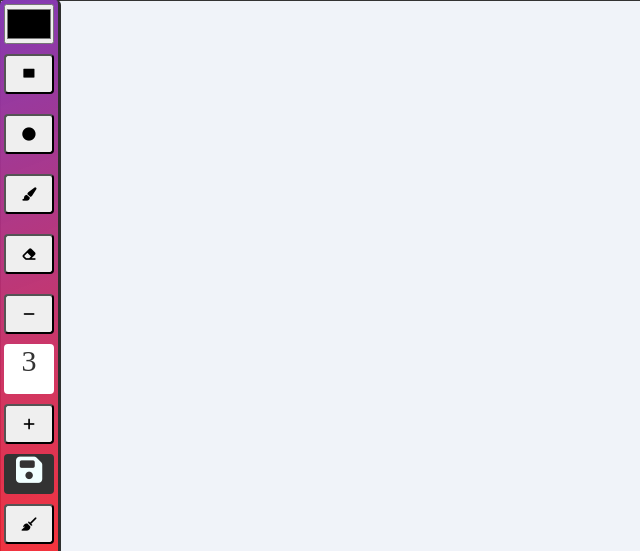
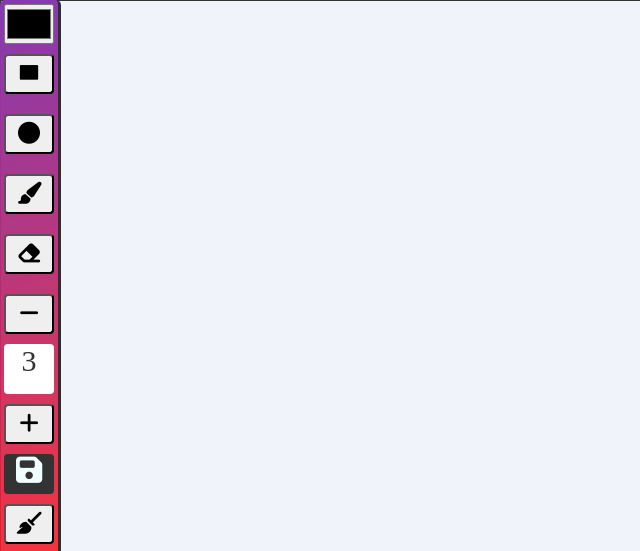
Before and after one commit to anhsotank/Paint, a plain HTML site: page index.html in a window 1280 px wide. Shown: the top 551 px of the page, 0-640 px from the left. Drawn offline with nearby package versions, Linux system fonts and the light colour scheme.

Commit message:
Update main.css

```diff
--- a/main.css
+++ b/main.css
@@ -22,8 +22,9 @@ body{
 #canvas{
     border: 1px solid #333;
     background-color: #f0f3f9;
+}
 
-}
+
 .size{
     border-radius: 4px;
     font-size: 30px;
@@ -34,7 +35,7 @@ body{
 
 }
 button{
-
+   font-size: 22px;
     height: 40px;
     outline: none;
     margin-top:10px ;
@@ -43,6 +44,7 @@ button{
     border-radius: 4px;
     display: block;
 }
+
 button:hover{
     opacity: .7;
 }
@@ -66,3 +68,6 @@ label{
     background-color: #ffffff;
     color: #333;
 }
+@media screen and (max-width:46.1875em){
+
+}
```
